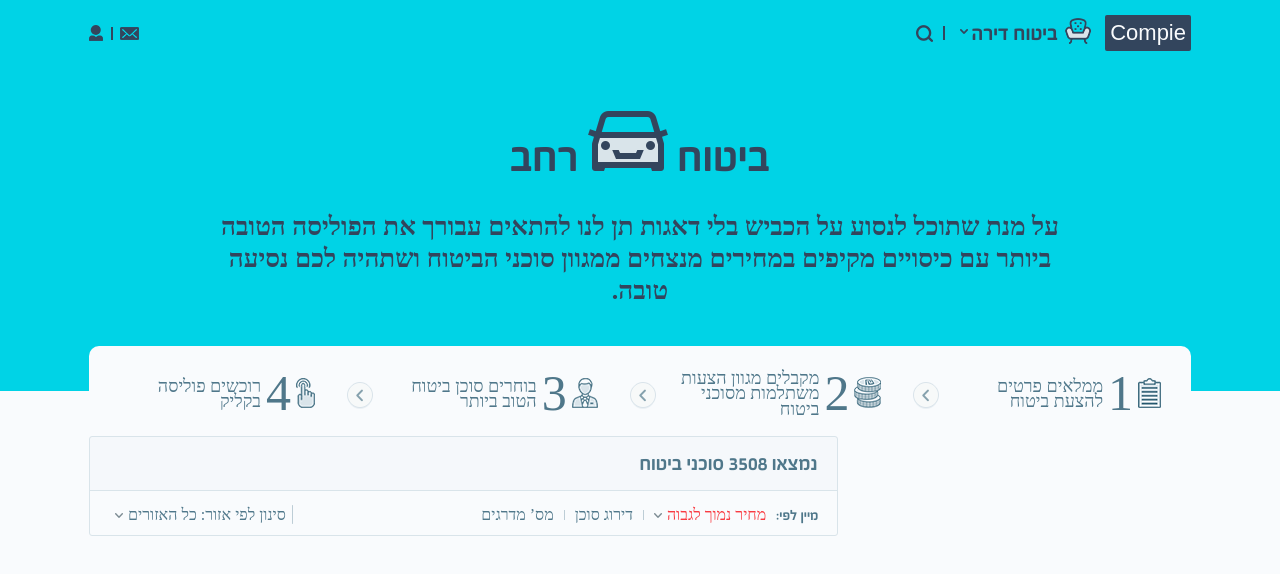
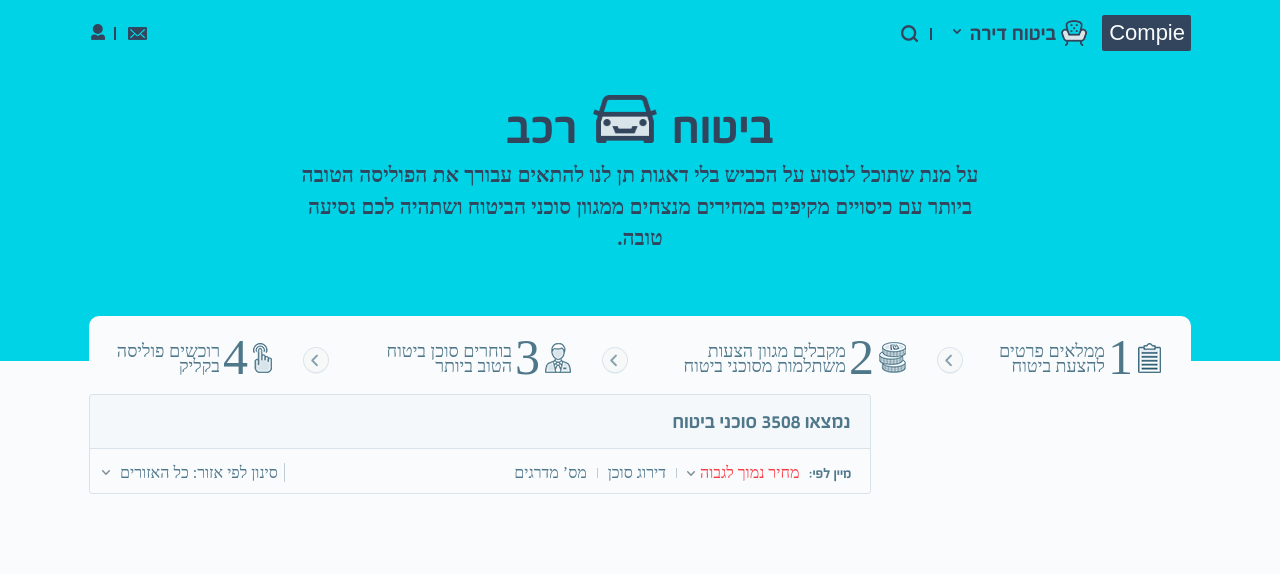
Before and after one commit to olgagubina/encoding-lesson, a website built with webpack: page index.html in a window 1280 px wide. Shown: the top 574 px of the page. Built offline with nearby package versions, Linux system fonts and the light colour scheme; a web font is replaced by a local one.

Commit message:
perfect px

```diff
--- a/index.html
+++ b/index.html
@@ -15,9 +15,9 @@
     <div class="header-nav-wrap">
 
         <div class="header-nav-left-wrap">
-            <img src="src/img/user.png">
+            <img class="icon-user" src="src/img/user.png">
             <img class="icon-pipe" src="src/img/pipe.png">
-            <img src="src/img/letter.png">
+            <img class="icon-letter" src="src/img/letter.png">
         </div>
 
         <div class="header-nav-right-wrap">
@@ -34,7 +34,7 @@
 <section class="header">
 
     <div class="header-text">
-        <h1>ביטוח  <span><img src="src/img/car.png"></span>  רחב</h1>
+        <h1>ביטוח  <span><img class="car-icon" src="src/img/car.png"></span>  רכב</h1>
         <p class="header-descr">על מנת שתוכל לנסוע על הכביש בלי דאגות תן לנו להתאים עבורך את הפוליסה הטובה ביותר עם כיסויים מקיפים במחירים מנצחים ממגוון סוכני הביטוח ושתהיה לכם נסיעה טובה.</p>
     </div>
 
@@ -46,43 +46,43 @@
 
     <section class="results-steps">
 
-        <div class="step">
+        <div class="step step-1">
             <img class="step-icon" src="src/img/list.png">
             <span class="step-number">1</span>
-            <p class="step-descr">ממלאים פרטים להצעת ביטוח</p>
+            <p class="step-descr descr-1">ממלאים פרטים להצעת ביטוח</p>
         </div>
 
-        <div class="arrow">
+        <div class="arrow arrow-1">
             <img class="circle-icon" src="src/img/circle.png">
             <img class="arrow-icon" src="src/img/left.png">
         </div>
 
-        <div class="step">
+        <div class="step step-2">
             <img class="step-icon" src="src/img/money.png">
             <span class="step-number">2</span>
-            <p class="step-descr">מקבלים מגוון הצעות משתלמות מסוכני ביטוח</p>
+            <p class="step-descr descr-2">מקבלים מגוון הצעות משתלמות מסוכני ביטוח</p>
         </div>
 
-        <div class="arrow">
+        <div class="arrow arrow-2">
             <img class="circle-icon" src="src/img/circle.png">
             <img class="arrow-icon" src="src/img/left.png">
         </div>
 
-        <div class="step">
+        <div class="step step-3">
             <img class="step-icon" src="src/img/person.png">
             <span class="step-number">3</span>
-            <p class="step-descr">בוחרים סוכן ביטוח הטוב ביותר</p>
+            <p class="step-descr descr-3">בוחרים סוכן ביטוח הטוב ביותר</p>
         </div>
 
-        <div class="arrow">
+        <div class="arrow arrow-3">
             <img class="circle-icon" src="src/img/circle.png">
             <img class="arrow-icon" src="src/img/left.png">
         </div>
 
-        <div class="step">
+        <div class="step step-4">
             <img class="step-icon" src="src/img/pointer.png">
             <span class="step-number">4</span>
-            <p class="step-descr">רוכשים פוליסה בקליק</p>
+            <p class="step-descr descr-4">רוכשים פוליסה בקליק</p>
         </div>
 
     </section>
@@ -90,7 +90,7 @@
 
     <section class="results-wrap">
 
-
+        <!--Column 1-->
         <nav class="results-nav-container">
 
             <div class="item results-nav-message">
@@ -127,6 +127,12 @@
                 </div>
             </div>
         </nav>
+
+        <!--Column 2-->
+        <section class="results-search-menu">
+
+        </section>
+
     </section>
 </section>
 
--- a/src/style/_variables.scss
+++ b/src/style/_variables.scss
@@ -31,7 +31,7 @@ $yellow-stars-color: #fbb575;
 $main-width: 1102px;
 $max-main-width: 1102px;
 
-$header-btn-icons-height: 30px;
+$header-btn-icons-height: 29px;
 
 //Border
 $border-color: #d9e4ea;
--- a/src/style/components/_header.scss
+++ b/src/style/components/_header.scss
@@ -18,6 +18,20 @@
         justify-content: space-between;
         align-items: center;
         width: 50px;
+
+        .icon-user {
+           padding: 0 7px 2px 2px;
+        }
+
+        .icon-pipe {
+            padding: 0 0 0 2px;
+        }
+
+        .icon-letter {
+            padding: 0 0 0 12px;
+        }
+
+
     }
 
     .header-nav-right-wrap {
@@ -28,18 +42,18 @@
         color: $blue-header-font-color;
         font-size: 16px;
         height: 36px;
-        width: 280px;
+        width: 290px;
 
         .icon-search {
-            padding: 0 5px;
+            padding: 0 12px 0 0;
             align-self: center;
             height: 17px;
         }
 
         .icon-pipe {
-            padding: 0 5px;
+            padding: 1px 0 0 0;
             align-self: center;
-            height: 14px;
+            height: 13px;
         }
 
         .header-nav-btn-select {
@@ -47,21 +61,22 @@
             flex-flow: row nowrap;
             justify-content: center;
             align-items: center;
-            width: 180px;
+            width: 190px;
             background-color: $header-background-color;
             border: none;
             color: $blue-header-font-color;
             font-size: 24px;
             font-weight: bold;
             font-family: "SpoilerHE";
+            padding: 2px 0 2px 9px;
 
             .chair-icon {
-                padding: 0 5px 4px 7px;
+                padding: 1px 4px 2px 5px;
                 height:$header-btn-icons-height;
             }
 
             .header-nav-btn-icon {
-                padding: 0 2px 5px 0;
+                padding: 2px 8px 7px 0;
             }
         }
 
@@ -70,7 +85,7 @@
             border: none;
             color: $grey-background-color;
             height: 100%;
-            padding: 0 5px 1px 5px;
+            padding: 0 6px 1px 7px;
             font-size: 22px;
             font-family: "Arial";
             text-align: center;
@@ -81,13 +96,14 @@
 
 .header {
     display: flex;
-    height: 340px;
+    height: 310px;
     width: 100%;
+    padding: 0 0 65px 0;
     background-color: $header-background-color;
 
     .header-text {
-        margin:auto;
-        width: 843px;
+        margin: 0 auto;
+        width: 681px;
         align-self: center;
         text-align: center;
         direction: $direction;
@@ -96,14 +112,21 @@
 
         h1 {
             margin: 0;
-            font-size: 50px;
+            font-size: 55px;
             font-family: "SpoilerHE";
+
+            .car-icon {
+                height: 48px;
+                padding: 0 5px;
+            }
         }
 
         .header-descr {
-            font-size: 26px;
+            margin: 0;
+            font-size: 21px;
             font-weight: bold;
             font-family: "slick";
+            line-height: 1.5;
         }
     }
 }
--- a/src/style/components/_results-nav.scss
+++ b/src/style/components/_results-nav.scss
@@ -23,7 +23,7 @@
         justify-content: space-between;
         align-items: center;
         width:100%;
-        padding: 0 19px;
+        padding: 0 19px 0 6px;
 
         .results-nav-menu-left {
             direction: $direction;
@@ -40,7 +40,8 @@
                 color: $blue-results-font-color;
 
                 .down-icon {
-                    padding-bottom: 2px;
+                    padding: 0 5px 3px 0;
+
                 }
             }
         }
--- a/src/style/components/_results-steps.scss
+++ b/src/style/components/_results-steps.scss
@@ -1,16 +1,16 @@
 .results-steps {
     display: flex;
     flex-flow: row nowrap;
-    justify-content: space-around;
+    justify-content: space-between;
     align-items: flex-end;
     direction: $direction;
-    height: 70px;
+    height: 78px;
     width: 100%;
-    padding: 0 10px;
-    margin-bottom: 20px;
+    padding: 20px 30px 13px 0 ;
+
 
     .step {
-        display:flex;
+        display:inline-flex;
         flex-flow: row nowrap;
         justify-content: space-between;
         align-items: center;
@@ -26,7 +26,7 @@
             font-family: "SpoilerHE";
             font-size: 50px;
             font-weight: 300;
-            padding: 0 0 0 5px;
+            padding: 0 0 2px 3px;
 
         }
 
@@ -38,24 +38,42 @@
             text-align: right;
             line-height: 85%;
             padding: 3px 0 0 0;
-            width: 142px;
+            width: 138px;
+        }
+
+        .descr-1 {
+            width: 109px;
+        }
+
+        .descr-2 {
+            width: 185px;
+        }
+
+        .descr-3 {
+            width: 150px;
+        }
+
+        .descr-4 {
+            width: 131px;
         }
     }
 
     .arrow {
         align-self: center;
         position: relative;
+        width: 25px;
+        height: 25px;
+
+
         .circle-icon {
             position: absolute;
-            left: -8px;
         }
 
         .arrow-icon {
             position: absolute;
             top: 8px;
-            left: 1px;
+            left: 6px;
         }
-
     }
 
 }
--- a/src/style/components/_results.scss
+++ b/src/style/components/_results.scss
@@ -22,8 +22,8 @@
 
     .results-wrap {
         display: grid;
-        grid-template-columns: 68% 1fr;
-        grid-template-rows: auto;
+        grid-template-columns: 71% 1fr;
+        grid-template-rows: auto auto;
         grid-column-gap: 13px;
     }
 }
```
Also changed, not shown: src/style/components/_results-search-menu.scss (added).
